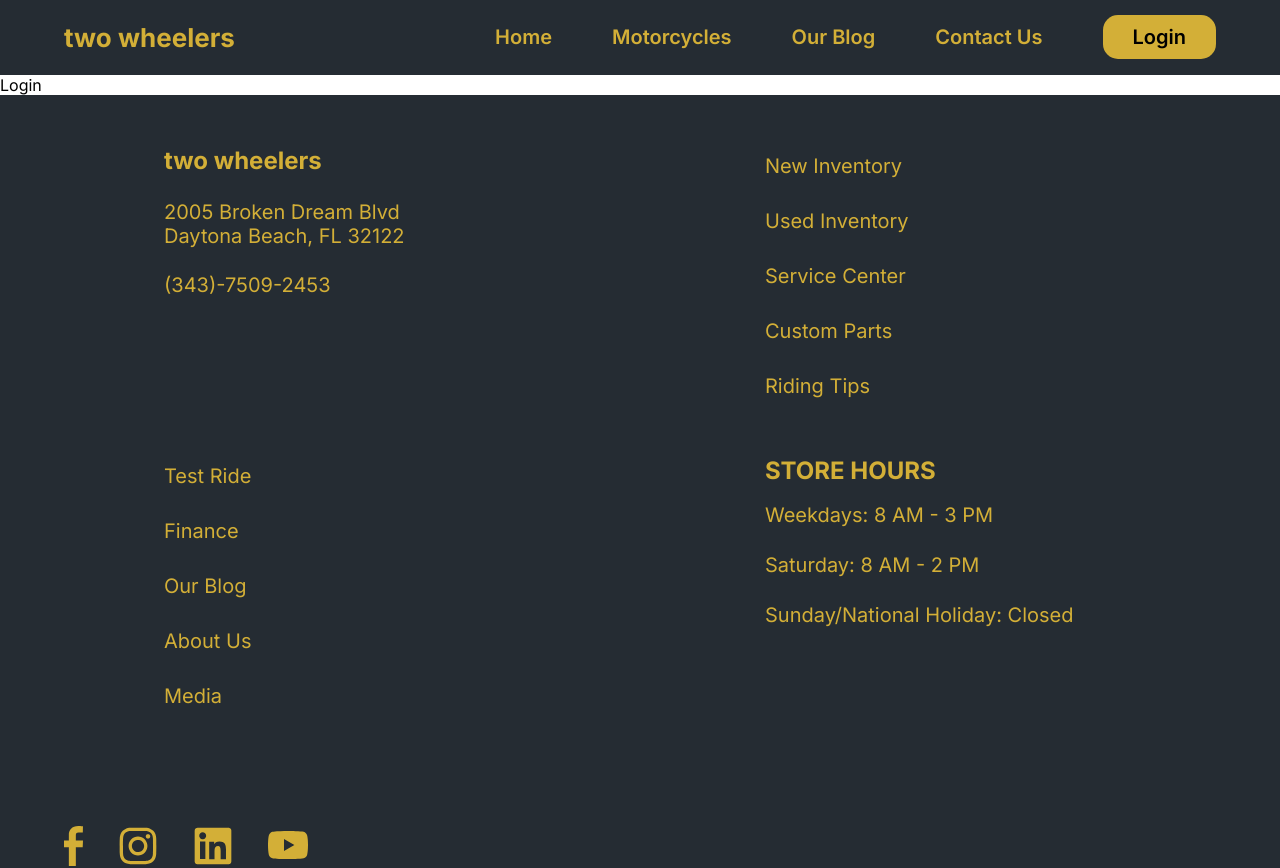
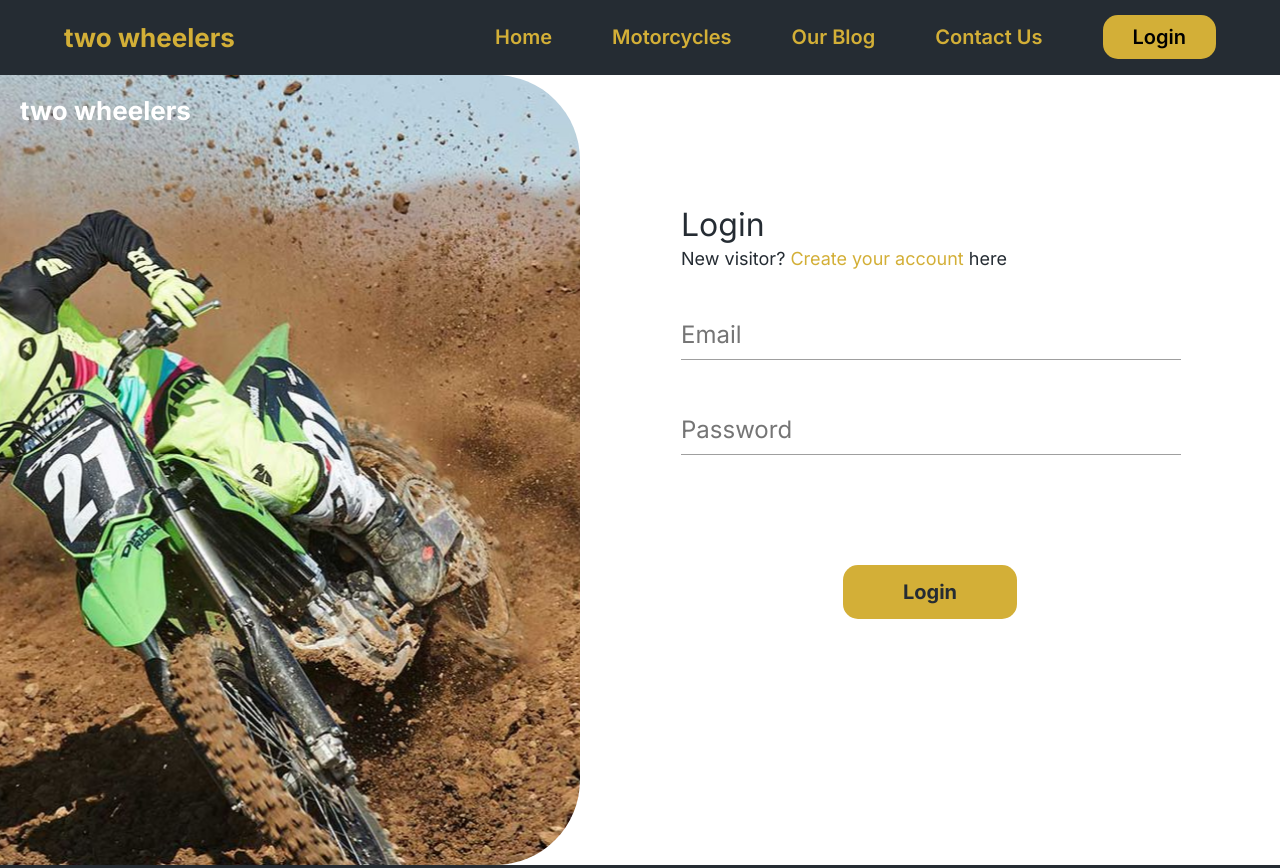
Before and after one commit to theyuunus/moto-shop, a React (Create React App) app: page /login in a window 1280 px wide. Shown: the top 868 px of the page. Built offline with nearby package versions, Linux system fonts and the light colour scheme.

Commit message:
#fix #add register #Login

```diff
--- a/db/db.json
+++ b/db/db.json
@@ -36,5 +36,14 @@
       "title": "Blog Title",
       "text": "A motorcycle (motorbike, bike, or, if three-wheeled, a trike) is a two or three-wheeled motor vehicle steered by a handlebar from a saddle-style seat. Motorcycle design varies greatly to suit a range of different purposes: long-distance travel, commuting, cruising, sport (including racing), and off-road riding. Motorcycling is riding a motorcycle and being involved in other related social activities such as joining a motorcycle club and attending motorcycle rallies. The 1885 Daimler Reitwagen made by Gottlieb Daimler and Wilhelm Maybach in Germany was the first internal combustion, petroleum-fueled motorcycle. In 1894, Hildebrand & Wolfmüller became the first series production motorcycle. In 2022, the top four motorcycle producers by volume and type were Honda, Yamaha, Kawasaki, and Suzuki.[8] In developing countries, motorcycles are considered utilitarian due to lower prices and greater fuel economy. Of all the motorcycles in the world, 58% are in the Asia-Pacific and Southern and Eastern Asia regions, excluding car-centric Japan. There are three major types of motorcycle: street, off-road, and dual purpose. Within these types, there are many sub-types of motorcycles for different purposes. There is often a racing counterpart to each type, such as road racing and street bikes, or motocross including dirt bikes."
     }
+  ],
+  "user": [
+    {
+      "name": "Yunus",
+      "email": "theyuunus@gmail.com",
+      "password": "yunus9887",
+      "confirmPassword": "yunus9887",
+      "id": 1
+    }
   ]
 }
--- a/src/Pages/Login.jsx
+++ b/src/Pages/Login.jsx
@@ -1,10 +1,11 @@
 import React from 'react'
 import Helmet from '../components/Helmet/Helmet'
+import Login from '../components/Login/Login'
 
-export default function Login() {
+export default function login() {
   return (
     <Helmet title="Login">
-      <div>Login</div>
+      <Login />
     </Helmet>
   )
 }
--- /dev/null
+++ b/src/components/Login/Login.jsx
@@ -0,0 +1,131 @@
+import React, { useState } from 'react';
+import './Login.scss';
+
+export default function Login() {
+    const [showFirstInputs, setShowFirstInputs] = useState(true);
+    const [name, setName] = useState('');
+    const [email, setEmail] = useState('');
+    const [password, setPassword] = useState('');
+    const [confirmPassword, setConfirmPassword] = useState('');
+
+    const toggleInputs = () => {
+        setShowFirstInputs((prev) => !prev);
+    };
+
+    const submitForm = () => {
+        if (password !== confirmPassword) {
+            alert("Password and Confirm Password must match.");
+            return;
+        }
+
+        const jsonData = {
+            name: name,
+            email: email,
+            password: password,
+            confirmPassword: confirmPassword
+        };
+
+        fetch('http://localhost:6060/user', {
+            method: 'POST',
+            headers: {
+                'Content-Type': 'application/json',
+            },
+            body: JSON.stringify(jsonData),
+        })
+            .then(response => response.json())
+            .then(data => {
+                console.log('Response from the server:', data);
+            })
+            .catch(error => {
+                console.error('Error:', error);
+            });
+    };
+
+    return (
+        <React.Fragment>
+            <div className='login'>
+                <div className='login-right'>
+                    <h1 className='login-right-h1'>two wheelers</h1>
+                    <div className='login-right-backImg'></div>
+                </div>
+                <div className='login-left'>
+                    <h1 className='login-left-title'>Login</h1>
+                    <h3 className='login-left-h3'>
+                        {showFirstInputs ? (
+                            <>
+                                New visitor?{' '}
+                                <span className='login-left-h3-span' onClick={toggleInputs}>
+                                    Create your account
+                                </span>{' '}
+                                here
+                            </>
+                        ) : (
+                            <>
+                                Already have an account? <span className='login-left-h3-span' onClick={toggleInputs}>
+                                    Login
+                                </span> here
+                            </>
+                        )}
+                    </h3>
+                    <div className='login-left-inputs'>
+                        {showFirstInputs ? (
+                            <>
+                                <input
+                                    type='email'
+                                    placeholder='Email'
+                                    className='login-left-inputs-input'
+                                    required
+                                />
+                                <input
+                                    type='password'
+                                    placeholder='Password'
+                                    className='login-left-inputs-input'
+                                    required
+                                />
+                                <button type='button' className='login-left-inputs-button'>
+                                    Login
+                                </button>
+                            </>
+                        ) : (
+                            <>
+                                <input
+                                    type='text'
+                                    placeholder='Full name'
+                                    className='login-left-inputs-input'
+                                    onChange={(e) => setName(e.target.value)}
+                                />
+                                <input
+                                    type='email'
+                                    placeholder='Email'
+                                    className='login-left-inputs-input'
+                                    onChange={(e) => setEmail(e.target.value)}
+                                    required
+                                />
+                                <input
+                                    type='password'
+                                    placeholder='Password'
+                                    className='login-left-inputs-input'
+                                    onChange={(e) => setPassword(e.target.value)}
+                                    required
+                                />
+                                <input
+                                    type='password'
+                                    placeholder='Confirm Password'
+                                    className='login-left-inputs-input'
+                                    onChange={(e) => setConfirmPassword(e.target.value)}
+                                    required
+                                />
+                                <button
+                                    type='button'
+                                    onClick={submitForm}
+                                    className='login-left-inputs-button'>
+                                    Register Account
+                                </button>
+                            </>
+                        )}
+                    </div>
+                </div>
+            </div>
+        </React.Fragment>
+    );
+}
--- /dev/null
+++ b/src/components/Login/Login.scss
@@ -0,0 +1,93 @@
+.login {
+    display: flex;
+
+    &-right {
+        width: 800px;
+
+        &-h1 {
+            color: #FFF;
+            font-size: 26px;
+            font-style: normal;
+            font-weight: 700;
+            line-height: normal;
+            position: absolute;
+            padding: 20px;
+        }
+
+        &-backImg {
+            width: auto;
+            height: 790px;
+            background: url("../../images/LoginImg.png");
+            background-position: center;
+            background-repeat: no-repeat;
+            background-size: cover;
+            border-radius: 0px 85px 85px 0px;
+        }
+    }
+
+    &-left {
+        width: 700px;
+        height: 790px;
+        background: #FFF;
+        padding: 130px 101px;
+        position: relative;
+
+        &-title {
+            color: var(--NEU500, #252C33);
+            font-size: 32px;
+            font-style: normal;
+            font-weight: 400;
+            line-height: normal;
+        }
+
+        &-h3 {
+            color: var(--NEU500, #252C33);
+            font-size: 18px;
+            font-style: normal;
+            font-weight: 400;
+            line-height: normal;
+            padding-top: 4px;
+
+            &-span {
+                color: var(--PGO500, #D3AF37);
+                cursor: pointer;
+            }
+        }
+
+        &-inputs {
+            display: flex;
+            flex-direction: column;
+            gap: 45px;
+            padding-top: 41px;
+
+            &-input {
+                width: 500px;
+                height: 50px;
+                outline: none;
+                border: none;
+                border-bottom: 1px solid #9F9F9F;
+                color: #5A5A5A;
+                font-size: 24px;
+                font-style: normal;
+                font-weight: 400;
+                line-height: normal;
+            }
+
+            &-button {
+                color: var(--NEU500, #252C33);
+                font-size: 20px;
+                font-style: normal;
+                font-weight: 700;
+                line-height: normal;
+                // width: 285px;
+                margin: auto;
+                padding: 15px 60px;
+                border-radius: 15px;
+                background: var(--PGO500, #D3AF37);
+                border: none;
+                margin-top: 65px;
+                cursor: pointer;
+            }
+        }
+    }
+}
```
Also changed, not shown: src/images/LoginImg.png (added). Lines whose indentation alone changed are shown as unchanged.
